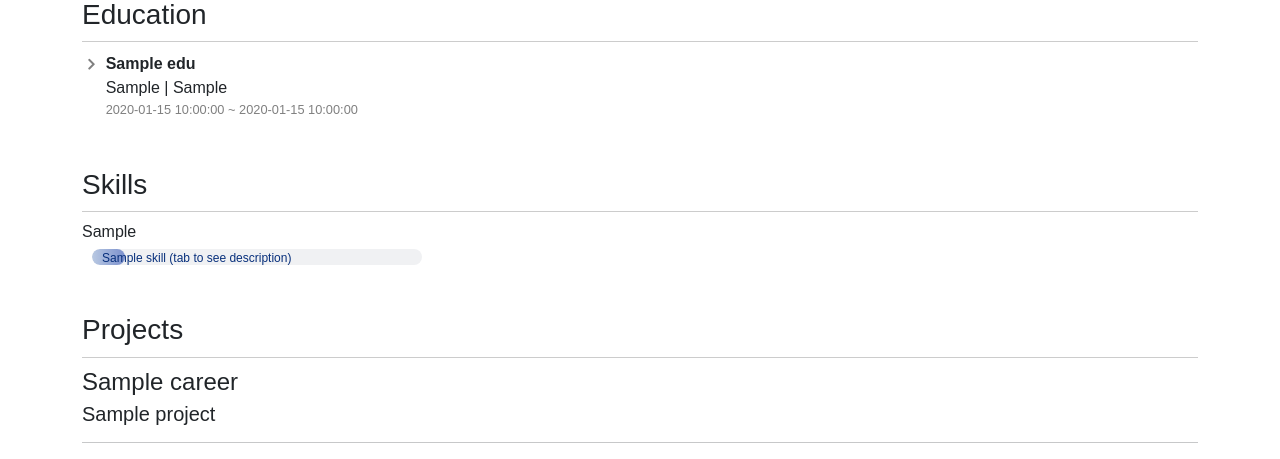
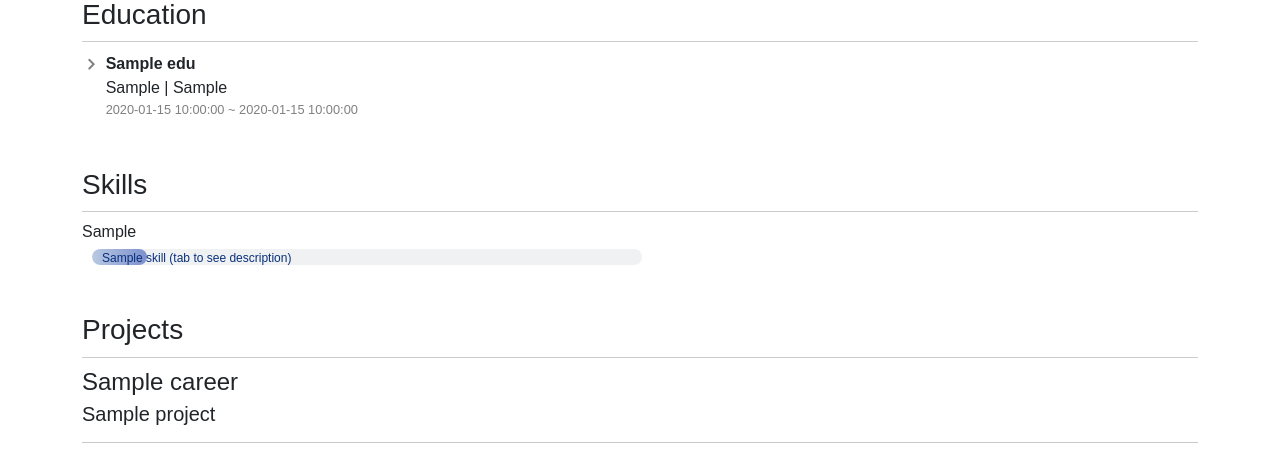
Before and after one commit to comsa33/portfolio-service, a Flask app: template templates/ruo_portfolio.html in a window 1280 px wide. Shown: the part 416-875 px from the top of the page. Run offline with Flask 3, Linux system fonts and the light colour scheme; the template is opened without the code that fills it: most values are stand-ins (such as "Sample title", 1, 10 or a date in 2020); some web fonts are replaced.

Commit message:
fix: ruo_portfolio css js html

```diff
--- a/static/css/ruo_portfolio.css
+++ b/static/css/ruo_portfolio.css
@@ -113,11 +113,11 @@ ul {
 #skillDetails-container ul {
     padding-left: 10px;
 }
+
 .progress {
     background-color: #f0f1f3;
     margin-bottom: 10px;
     border-radius: 10px;
-    max-width: 330px;
 }
 
 .progress-bar {
@@ -127,6 +127,7 @@ ul {
 
 .skill-item {
     position: relative;
+    max-width: 550px;
 }
 
 .skill-name {
```
